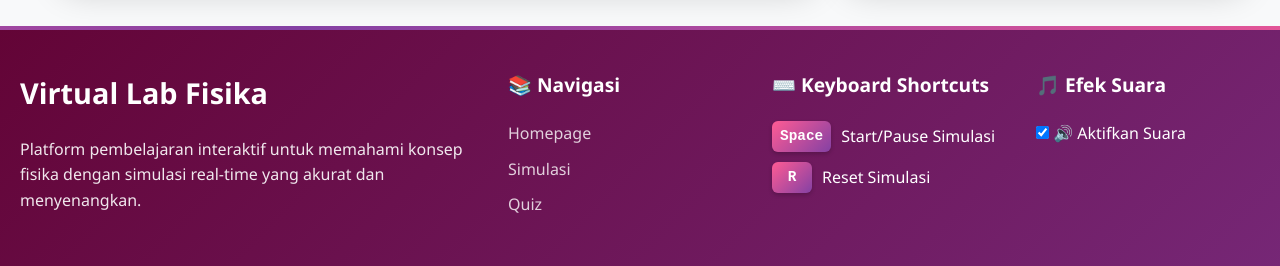
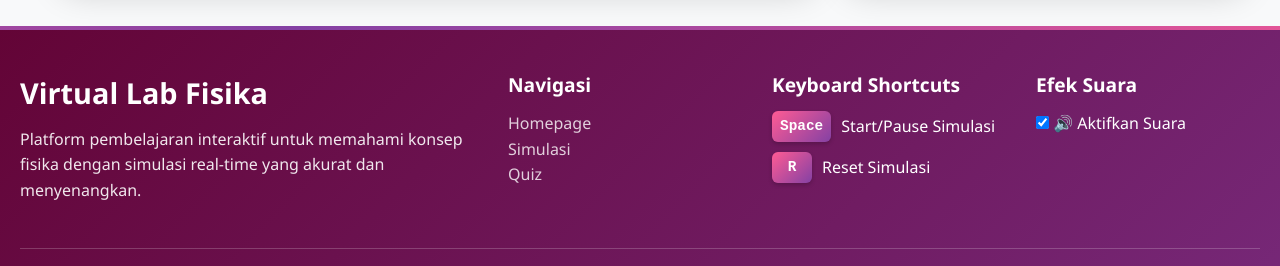
Before and after one commit to auliaazkaazzahra/virtuallab, a plain HTML site: page pages/simulation-hukum-newton.html in a window 1280 px wide. Shown: the part 1604-1870 px from the top of the page. Drawn offline with Linux system fonts and the light colour scheme.

Commit message:
style: ubah tampilan footer

```diff
--- a/css/modul-hukum-newton.css
+++ b/css/modul-hukum-newton.css
@@ -519,25 +519,25 @@ body {
 
 .footer-section h3,
 .footer-section h4 {
-    margin-bottom: 20px;
+    margin-bottom: 10px;
 }
 
 .footer-title {
     font-size: 1.8rem;
     color: #FFFFFF;
-    margin-bottom: 15px;
+    margin-bottom: 5px;
 }
 
 .footer-subtitle {
     font-size: 1.2rem;
     color: #FFFFFF;
-    margin-bottom: 15px;
+    margin-bottom: 10px;
 }
 
 .footer-description {
     line-height: 1.6;
     opacity: 0.9;
-    margin-bottom: 25px;
+    margin-bottom: 15px;
 }
 
 .footer-links {
@@ -546,7 +546,7 @@ body {
 }
 
 .footer-links li {
-    margin-bottom: 10px;
+    margin-bottom: 0px;
 }
 
 .footer-link {
--- a/css/simulation-hukum-newton.css
+++ b/css/simulation-hukum-newton.css
@@ -622,25 +622,25 @@ input[type="range"]::-moz-range-thumb {
 
 .footer-section h3,
 .footer-section h4 {
-    margin-bottom: 20px;
+    margin-bottom: 10px;
 }
 
 .footer-title {
     font-size: 1.8rem;
     color: #FFFFFF;
-    margin-bottom: 15px;
+    margin-bottom: 5px;
 }
 
 .footer-subtitle {
     font-size: 1.2rem;
     color: #FFFFFF;
-    margin-bottom: 15px;
+    margin-bottom: 10px;
 }
 
 .footer-description {
     line-height: 1.6;
     opacity: 0.9;
-    margin-bottom: 25px;
+    margin-bottom: 15px;
 }
 
 .footer-stats {
@@ -676,7 +676,7 @@ input[type="range"]::-moz-range-thumb {
 }
 
 .footer-links li {
-    margin-bottom: 10px;
+    margin-bottom: 0px;
 }
 
 .footer-link {
--- a/pages/simulation-hukum-newton.html
+++ b/pages/simulation-hukum-newton.html
@@ -163,7 +163,7 @@
         </div>
 
         <div class="footer-section">
-          <h4 class="footer-subtitle">📚 Navigasi</h4>
+          <h4 class="footer-subtitle">Navigasi</h4>
           <ul class="footer-links">
             <li><a href="homepage.html" class="footer-link">Homepage</a></li>
             <li><a href="simulation-hukum-newton.html" class="footer-link">Simulasi</a></li>
@@ -172,7 +172,7 @@
         </div>
 
         <div class="footer-section">
-          <h4 class="footer-subtitle">⌨️ Keyboard Shortcuts</h4>
+          <h4 class="footer-subtitle">Keyboard Shortcuts</h4>
           <div class="shortcuts-list">
             <div class="shortcut-item">
               <kbd class="key">Space</kbd>
@@ -186,7 +186,7 @@
         </div>
 
         <div class="footer-section">
-          <h4 class="footer-subtitle">🎵 Efek Suara</h4>
+          <h4 class="footer-subtitle">Efek Suara</h4>
           <div class="sound-controls">
             <div class="sound-toggle">
               <input type="checkbox" id="soundToggle" checked/>
```
Also changed, not shown: pages/modul-hukum-newton.html (+3 -3 lines).
